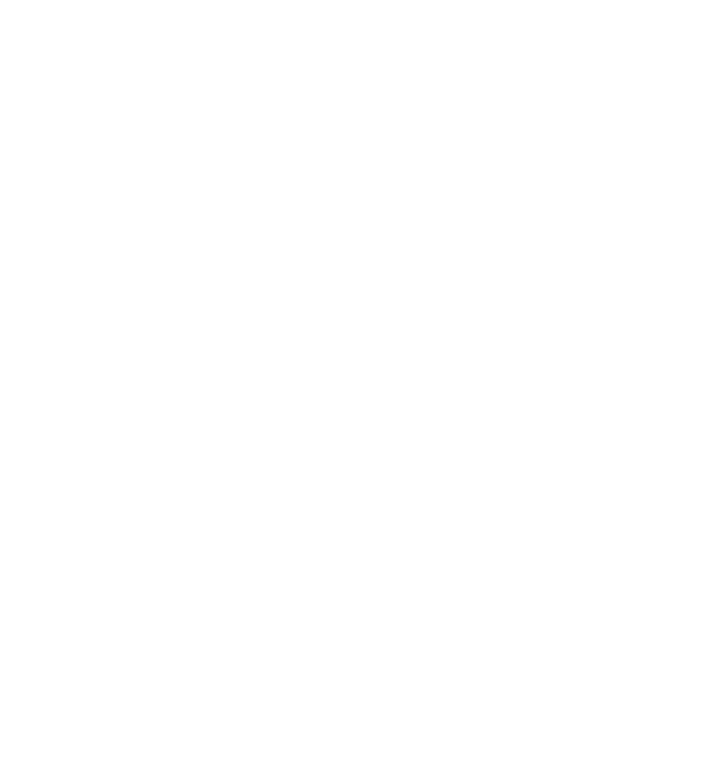
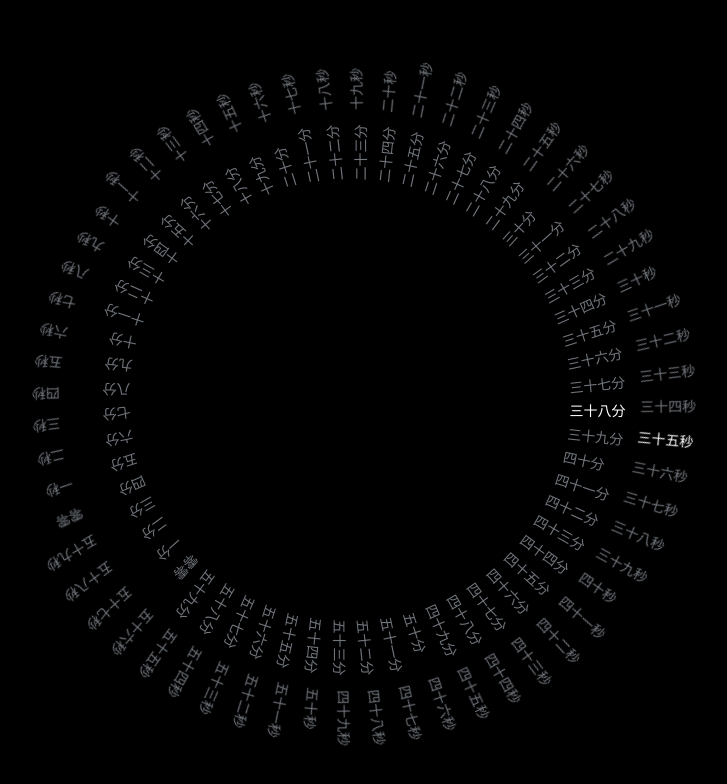
Before and after one commit to FlashWo1f/myWebsite, a Vue app: page /#/timer in a window 1280 px wide. Before the commit this address had no page. Shown: the top 784 px of the page, without its empty margins (290-1017 px from the left). Built offline with nearby package versions, Linux system fonts and the light colour scheme.

Commit message:
时间罗盘

```diff
--- a/src/router/index.js
+++ b/src/router/index.js
@@ -5,6 +5,7 @@
   routes: [
     { path: '/', component: () => import('@/views/home.vue') },
     { path: '/order', component: () => import('@/views/order/order.vue') },
+    { path: '/timer', component: () => import('@/views/timer/timer.vue') },
   ]
 });
 
--- /dev/null
+++ b/src/views/timer/timer.less
@@ -0,0 +1,39 @@
+.home {
+  height: 100vh;
+  width: 100vw;
+  background-color: #000000;
+  color: #71767D;
+  position: relative;
+  min-width: 800px;
+  min-height: 660px;
+  padding: 20px 0;
+  overflow: hidden;
+}
+
+.box-wrapper {
+  position: absolute;
+  top: 50%;
+  left: 50%;
+  transform: translate(-50%, -50%);
+}
+
+.circle-box {
+  position: relative;
+}
+
+.circle-box span {
+  white-space: nowrap;
+  font-size: 14px;
+  position: absolute;
+}
+
+.circle-box {
+  position: relative;
+  // 添加动画效果
+  transition: transform 0.4s ease-in-out;
+}
+
+// 激活时文字颜色为白色
+.circle-box span.active {
+  color: #fff;
+}
--- /dev/null
+++ b/src/views/timer/timer.vue
@@ -0,0 +1,155 @@
+<template>
+  <div class="home">
+    <!-- 分 -->
+    <div class="box-wrapper">
+      <div class="circle-box" :style="boxStyle('minutes', deg.minutesDeg)">
+        <span
+          v-for="(item, index) in minuteTexts"
+          :key="item"
+          :style="spanStyle(boxSize.minutes, minuteTexts, index)"
+          :class="{'active': index === current.currentMinutes}"
+        >{{ item }}</span>
+      </div>
+    </div>
+
+    <!-- 秒 -->
+    <div class="box-wrapper">
+      <div class="circle-box" :style="boxStyle('seconds', deg.secondsDeg)">
+        <span
+          v-for="(item, index) in secondTexts"
+          :key="item"
+          :style="spanStyle(boxSize.seconds, secondTexts, index)"
+          :class="{'active': index === current.currentSeconds}"
+        >{{ item }}</span>
+      </div>
+    </div>
+  </div>
+
+</template>
+
+<script>
+import { reactive, ref, onUnmounted, toRef, } from 'vue'
+export default {
+  setup(props) {
+    const secondTexts = [
+      '零零', '一秒', '二秒', '三秒', '四秒', '五秒', '六秒', '七秒', '八秒', '九秒', '十秒',
+      '十一秒', '十二秒', '十三秒', '十四秒', '十五秒', '十六秒', '十七秒', '十八秒', '十九秒', '二十秒',
+      '二十一秒', '二十二秒', '二十三秒', '二十四秒', '二十五秒', '二十六秒', '二十七秒', '二十八秒', '二十九秒', '三十秒',
+      '三十一秒', '三十二秒', '三十三秒', '三十四秒', '三十五秒', '三十六秒', '三十七秒', '三十八秒', '三十九秒', '四十秒',
+      '四十一秒', '四十二秒', '四十三秒', '四十四秒', '四十五秒', '四十六秒', '四十七秒', '四十八秒', '四十九秒', '五十秒',
+      '五十一秒', '五十二秒', '五十三秒', '五十四秒', '五十五秒', '五十六秒', '五十七秒', '五十八秒', '五十九秒'
+    ]
+    const minuteTexts = [
+      '零零', '一分', '二分', '三分', '四分', '五分', '六分', '七分', '八分', '九分', '十分',
+      '十一分', '十二分', '十三分', '十四分', '十五分', '十六分', '十七分', '十八分', '十九分', '二十分',
+      '二十一分', '二十二分', '二十三分', '二十四分', '二十五分', '二十六分', '二十七分', '二十八分', '二十九分', '三十分',
+      '三十一分', '三十二分', '三十三分', '三十四分', '三十五分', '三十六分', '三十七分', '三十八分', '三十九分', '四十分',
+      '四十一分', '四十二分', '四十三分', '四十四分', '四十五分', '四十六分', '四十七分', '四十八分', '四十九分', '五十分',
+      '五十一分', '五十二分', '五十三分', '五十四分', '五十五分', '五十六分', '五十七分', '五十八分', '五十九分'
+    ]
+
+    const current = reactive({
+      currentMinutes: 0, // 当前-分钟
+      currentSeconds: 0, // 当前-秒
+    })
+
+    const deg = reactive({
+      minutesDeg: 0, // 当前-分钟-转动角度
+      secondsDeg: 0, // 当前-面-转动角度
+    })
+
+    const boxSize = {
+      seconds: 580,
+      minutes: 440,
+    }
+
+    let timer = ref(null)
+
+    function init() {
+      const d = new Date()
+      const minutes = d.getMinutes() // 分
+      const seconds = d.getSeconds() // 秒
+      // 当前时间
+      current.currentMinutes = minutes
+      current.currentSeconds = seconds
+      // 角度
+      deg.minutesDeg = current.currentMinutes * getPerDeg(minuteTexts)
+      deg.secondsDeg = current.currentSeconds * getPerDeg(secondTexts)
+      // 设置定时器
+      timer = setInterval(() => {
+        runClock()
+      }, 1000)
+    }
+
+    init()
+
+    function runClock() {
+      const d = new Date()
+      const hours = d.getHours() // 时
+      const minutes = d.getMinutes() // 分
+      const seconds = d.getSeconds() // 秒
+      if (current.currentMinutes !== minutes) {
+        current.currentMinutes = minutes
+        deg.minutesDeg += getPerDeg(minuteTexts)
+      }
+      current.currentSeconds = seconds
+      deg.secondsDeg += getPerDeg(secondTexts)
+    }
+
+    function boxStyle(key, deg) {
+      return {
+        // 设置文字外围盒子宽度、高度
+        width: boxSize[key] + 'px',
+        height: boxSize[key] + 'px',
+        // 添加转动
+        transform: `rotate(-${deg}deg)`
+      }
+    }
+
+    function spanStyle(size, texts, i) {
+      const r = size / 2 // 半径
+      const deg = getPerDeg(texts) // 元素平均间隔度数
+      const angle = i * deg // 夹角
+      const { a, b } = getHypotenuse(r, angle)
+      const rotateDeg = deg * i // 文字旋转角度
+      return {
+        top: a + r + 'px',
+        left: b + r + 'px',
+        transform: `rotate(${rotateDeg}deg)`,
+        transformOrigin: '0 0'
+      }
+    }
+    // 元素平均间隔度数
+    function getPerDeg(texts) {
+      return 360 / texts.length
+    }
+    // 已知角度和斜边，获取直角边
+    function getHypotenuse(long, angle) {
+      // 获得弧度
+      let radian = 2 * Math.PI / 360 * angle
+      return {
+        a: Math.sin(radian) * long, // 邻边
+        b: Math.cos(radian) * long // 对边
+      }
+    }
+
+    onUnmounted(() => {
+      clearInterval(timer)
+    })
+
+    return {
+      secondTexts,
+      boxSize,
+      current,
+      deg,
+      minuteTexts,
+      boxStyle,
+      spanStyle,
+    }
+  }
+}
+</script>
+
+<style scoped lang='less'>
+@import "./timer.less";
+</style>
```
